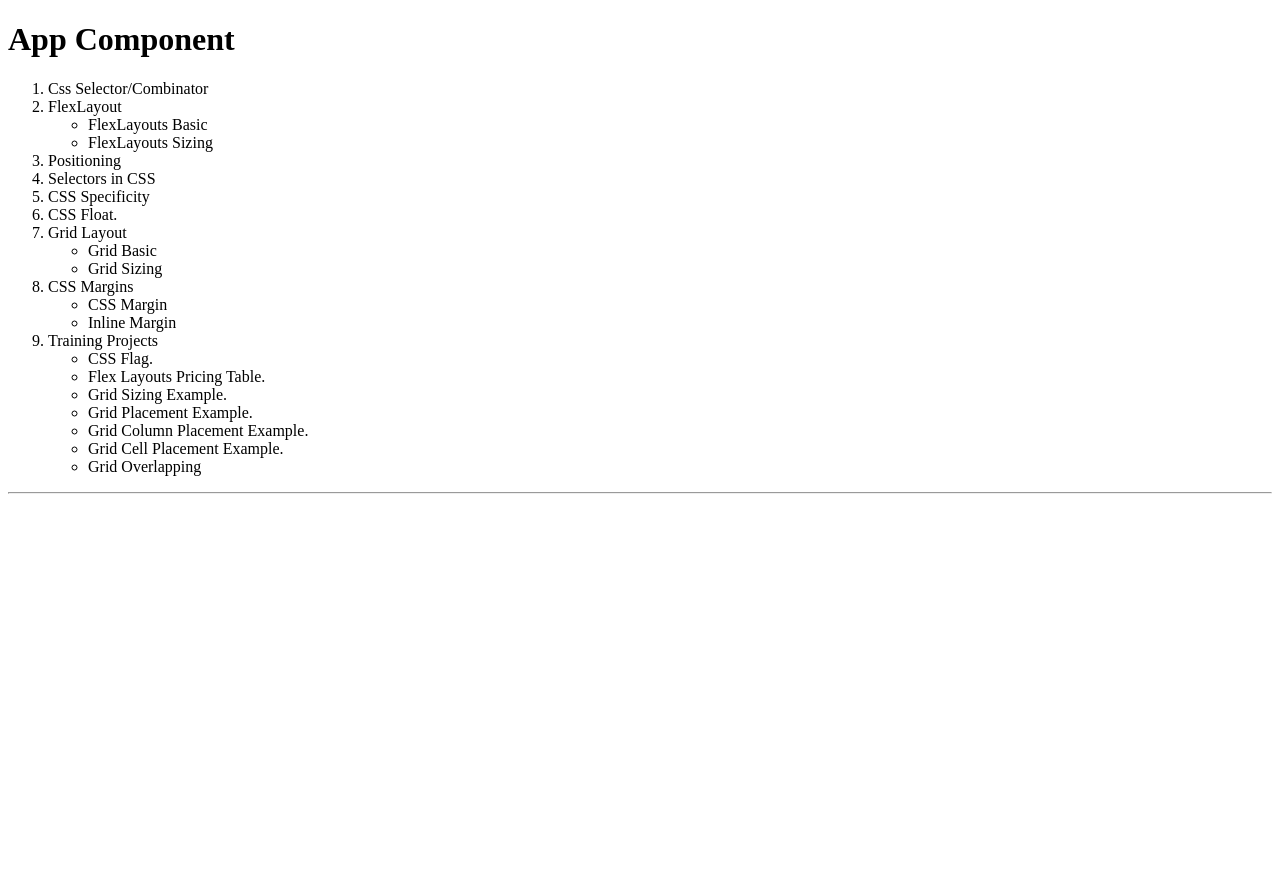
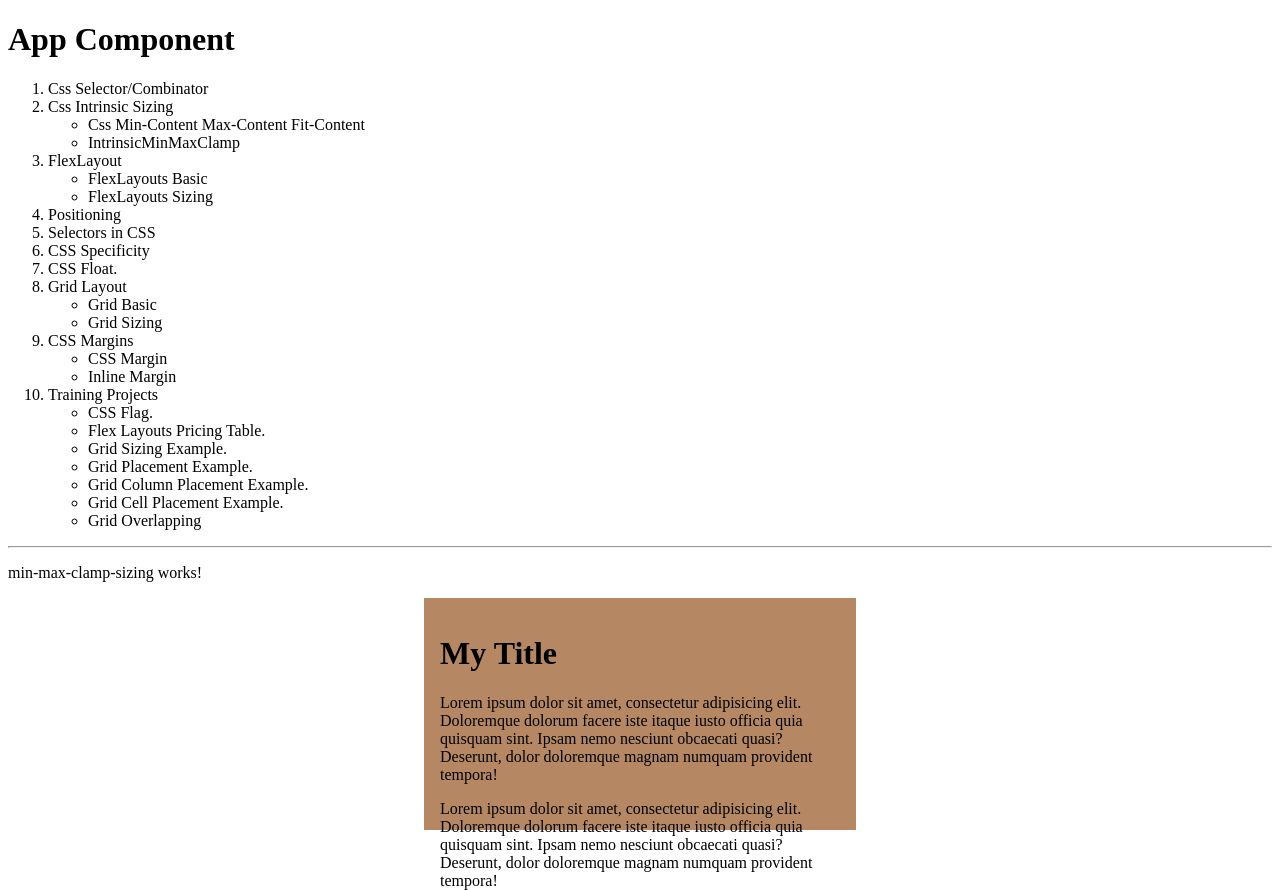
Before and after one commit to srbalakkl/Angular-CSS, an Angular app: page /IntrinsicMinMaxClamp in a window 1280 px wide. Before the commit this address led to /. Before the commit the page ends 800 px from the top, so only its background shows below. Built offline with nearby package versions, Linux system fonts and the light colour scheme.

Commit message:
NEW: Intrinsic Sizing

```diff
--- a/src/app/Training/flex-layout-pricing-table/flex-layout-pricing-table.component.html
+++ b/src/app/Training/flex-layout-pricing-table/flex-layout-pricing-table.component.html
@@ -62,7 +62,9 @@
 
 
 <p>flex-layout-pricing-table works!</p>
+
 <div class="pricing-container">
+
   <div class="pricing-plan">
     <div class="plan-title">Basic</div>
     <div class="plan-price">$9.99/month</div>
@@ -73,6 +75,7 @@
     </ul>
     <button class="plan-button">Sign Up</button>
   </div>
+
   <div class="pricing-plan">
     <div class="plan-title">Standard</div>
     <div class="plan-price">$19.99/month</div>
@@ -83,6 +86,7 @@
     </ul>
     <button class="plan-button">Sign Up</button>
   </div>
+
   <div class="pricing-plan">
     <div class="plan-title">Premium</div>
     <div class="plan-price">$49.99/month</div>
@@ -93,4 +97,5 @@
     </ul>
     <button class="plan-button">Sign Up</button>
   </div>
+
 </div>
--- a/src/app/app.component.html
+++ b/src/app/app.component.html
@@ -1,6 +1,11 @@
 <h1>App Component</h1>
 <ol>
   <li [routerLink]="['cssSelector']">Css Selector/Combinator</li>
+  <li>Css Intrinsic Sizing</li>
+  <ul>
+    <li [routerLink]="['cssIntrinsicSizing']">Css Min-Content Max-Content Fit-Content</li>
+    <li [routerLink]="['IntrinsicMinMaxClamp']">IntrinsicMinMaxClamp</li>
+  </ul>
   <li>FlexLayout</li>
   <ul>
     <li [routerLink]="['flexLayout']">FlexLayouts Basic</li>
--- a/src/app/app.routes.ts
+++ b/src/app/app.routes.ts
@@ -18,6 +18,8 @@ import {GridPlacementTrainingComponent} from "./Training/grid-placement-training
 import {GridColumnPlacementComponent} from "./Training/grid-column-placement/grid-column-placement.component";
 import {GridCellPlacementComponent} from "./Training/grid-cell-placement/grid-cell-placement.component";
 import {GridOverlapingTrainingComponent} from "./Training/grid-overlaping-training/grid-overlaping-training.component";
+import {IntrinsicSizingComponent} from "./intrinsic-sizing/intrinsic-sizing.component";
+import {MinMaxClampSizingComponent} from "./intrinsic-sizing/min-max-clamp-sizing/min-max-clamp-sizing.component";
 
 export const routes: Routes = [
   {path:'flexLayout',component:FlexLayoutComponent},
@@ -36,5 +38,7 @@ export const routes: Routes = [
   {path:'gridPlacement',component:GridPlacementTrainingComponent},
   {path:'gridColumnPlacement',component:GridColumnPlacementComponent},
   {path:'gridCellPlacement',component:GridCellPlacementComponent},
-  {path:'gridOverlapping',component:GridOverlapingTrainingComponent}
+  {path:'gridOverlapping',component:GridOverlapingTrainingComponent},
+  {path:'cssIntrinsicSizing',component:IntrinsicSizingComponent},
+  {path:'IntrinsicMinMaxClamp',component:MinMaxClampSizingComponent}
 ];
--- a/src/app/css-float/css-float.component.html
+++ b/src/app/css-float/css-float.component.html
@@ -36,8 +36,10 @@
   <img alt="" class="img1" height="183" ngSrc="assets/images.jpeg" width="275">
   <p>Lorem ipsum dolor sit amet, consectetur adipisicing elit. Autem blanditiis corporis deleniti dicta distinctio fuga,
     fugit iste nemo nobis quis sapiente voluptas voluptates! Aliquid fugiat incidunt magnam maxime quaerat ut!
+
     Lorem ipsum dolor sit amet, consectetur adipisicing elit. Autem blanditiis corporis deleniti dicta distinctio fuga,
     fugit iste nemo nobis quis sapiente voluptas voluptates! Aliquid fugiat incidunt magnam maxime quaerat ut!
+
     Lorem ipsum dolor sit amet, consectetur adipisicing elit. Autem blanditiis corporis deleniti dicta distinctio fuga,
     fugit iste nemo nobis quis sapiente voluptas voluptates! Aliquid fugiat incidunt magnam maxime quaerat ut!
 
--- a/src/app/css-margins/margin-inline/margin-inline.component.html
+++ b/src/app/css-margins/margin-inline/margin-inline.component.html
@@ -9,7 +9,7 @@
   #ex1 {
     background-color: lightblue;
     border: solid black 1px;
-    margin-inline: 35px;
+    margin-inline: 35px;/*<- 35 px on both right & left side only not on top & bottom.*/
   }
 </style>
 
--- /dev/null
+++ b/src/app/intrinsic-sizing/intrinsic-sizing.component.html
@@ -0,0 +1,52 @@
+<p>intrinsic-sizing works!</p>
+
+<style>
+  h1 {
+    background-color: #86ef86;
+    margin: 0;
+  }
+
+  p {
+    /*width: max-content;*/
+    margin: 0;
+  }
+
+  /*div > div {*/
+  /*  background-color: #8fab7b;*/
+  /*  width: 300px;*/
+  /*  height: 300px;*/
+  /*  flex-direction: column;*/
+  /*}*/
+
+  .container {
+    font-size: 20px;
+    /*display: flex;*/
+    /*justify-content: center;*/
+  }
+
+  .main-title {
+    color: red;
+    font-size: 6em;
+    /*The min-content,max-content,fit-content sizing keyword represents the intrinsic width of the content*/
+
+    /*width: min-content;!*>- The min-content sizing keyword represents the intrinsic minimum width of the content*!*/
+    /* For text content this means that the content will take all soft-wrapping opportunities, becoming as small as the longest word.*/
+
+    /*width: max-content;!*<- Represent the maximum width of the content (i.e It'll 'not wrap' when resizing the windows.)*!*/
+
+    width: fit-content; /*<- The box will use the available space, but never more than max-content.*/
+  }
+
+  p {
+    /*width: max-content;*/ /*Note: this will override the default width:100%; property of p tag.*/
+  }
+
+
+</style>
+
+<div class="container">
+  <h1 class="main-title">My Title</h1>
+  <p>Lorem ipsum dolor sit amet, consectetur adipisicing elit. Doloremque dolorum facere iste itaque iusto officia
+    quia quisquam sint. Ipsam nemo nesciunt obcaecati quasi? Deserunt, dolor doloremque magnam numquam provident
+    tempora!</p>
+</div>
--- /dev/null
+++ b/src/app/intrinsic-sizing/min-max-clamp-sizing/min-max-clamp-sizing.component.html
@@ -0,0 +1,51 @@
+<style>
+
+  .main-container {
+    display: flex;
+    justify-content: center;
+    align-items: center;
+  }
+
+  .container {
+    background-color: #b58863;
+    padding: 1rem; /*<- REM value = px we want / User Agents px*/
+    height: 200px;
+
+    /*width: 40%;*/
+    /*max-width: 400px;*/
+
+    /*width: max(400px, 40%);!*<- combination of above 2*!*/
+    /*width: max(400px + 5%, 40%);!*<- + , - , * and / operators can also be used with min,max & clamp commands./*/
+
+    /*width: min(500px, 20%);*/
+    /* <- Combination of 'width: 600px; min-width:400px'
+    * min() will take minimum value among those value
+    */
+
+    /*width: min(500px,600px,400px);*/ /* <- Width property support multiple value but smallest among these will be selected as the width.*/
+
+    /*width: max(500px,600px);*/ /* <- Very much like min() function but it choose maximum value instead of minimum. */
+
+    width: clamp(150px, 50%, 400px);
+    /*<- clamp(minimum value, preferred value, maximum value)
+     * similar to min & max except if has preferred value.
+     */
+
+
+
+  }
+</style>
+
+<p>min-max-clamp-sizing works!</p>
+
+<div class="main-container">
+  <div class="container">
+    <h1 class="main-title">My Title</h1>
+    <p>Lorem ipsum dolor sit amet, consectetur adipisicing elit. Doloremque dolorum facere iste itaque iusto officia
+      quia quisquam sint. Ipsam nemo nesciunt obcaecati quasi? Deserunt, dolor doloremque magnam numquam provident
+      tempora!</p>
+    <p>Lorem ipsum dolor sit amet, consectetur adipisicing elit. Doloremque dolorum facere iste itaque iusto officia
+      quia quisquam sint. Ipsam nemo nesciunt obcaecati quasi? Deserunt, dolor doloremque magnam numquam provident
+      tempora!</p>
+  </div>
+</div>
```
Also changed, not shown: package.json (+11 -11 lines), src/app/intrinsic-sizing/intrinsic-sizing.component.ts (added, +12 -0 lines), src/app/intrinsic-sizing/min-max-clamp-sizing/min-max-clamp-sizing.component.ts (added, +12 -0 lines), src/app/intrinsic-sizing/intrinsic-sizing.component.css (added), src/app/intrinsic-sizing/min-max-clamp-sizing/min-max-clamp-sizing.component.css (added), 1 other file (tests, documents, lock files or other folders).
